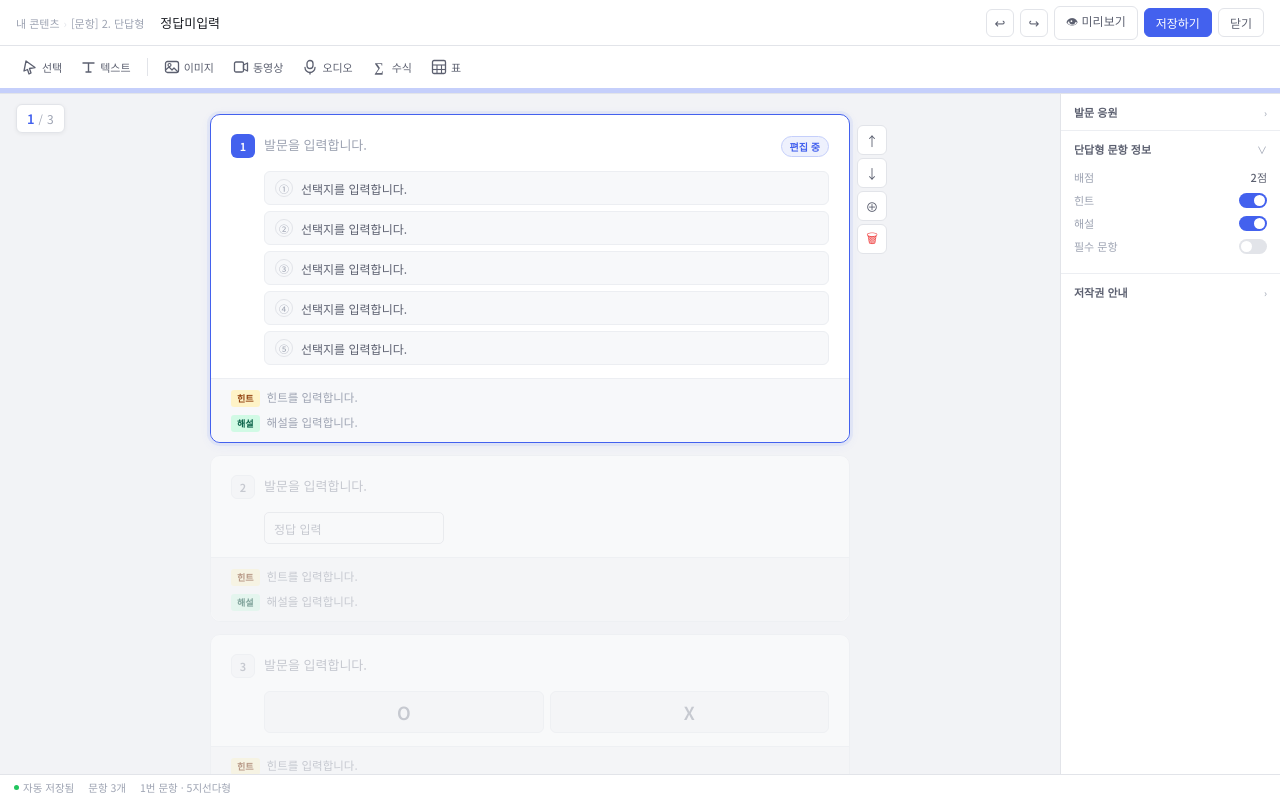
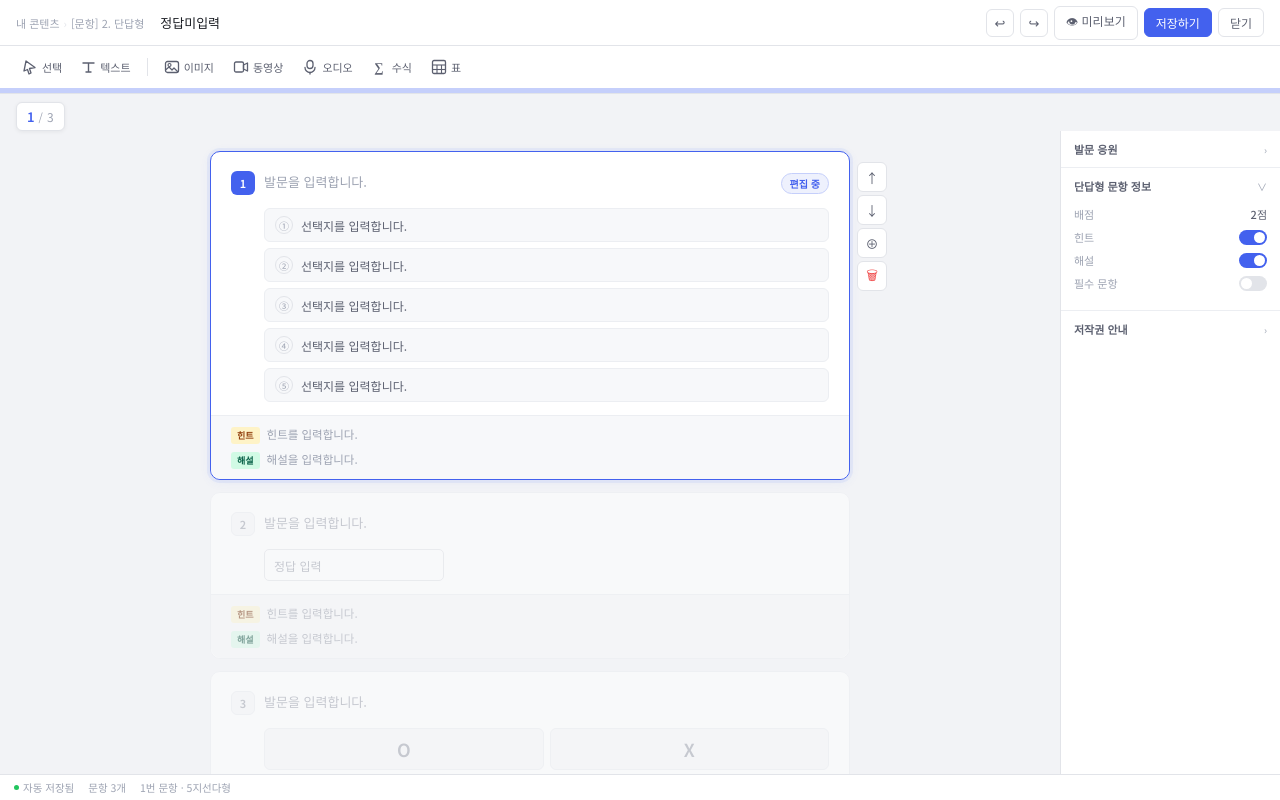
Before and after one commit to Joo-vs/260323-teachertool, a plain HTML site: page index.html in a window 1280 px wide. Drawn offline with Linux system fonts and the light colour scheme.

Commit message:
Add files via upload

```diff
--- a/index.html
+++ b/index.html
@@ -133,10 +133,10 @@ body {
 .add-btn:hover{border-color:var(--accent);color:var(--accent);background:var(--accent-light);}
 
 /* ── CANVAS ──────────────────────────────────── */
-.canvas{flex:1;overflow-y:auto;padding:20px 24px;background:var(--bg);display:flex;flex-direction:column;align-items:center;}
+.canvas{flex:1;overflow-y:auto;padding:20px 24px;background:var(--bg);}
 .canvas::-webkit-scrollbar{width:4px;}
 .canvas::-webkit-scrollbar-thumb{background:var(--border);border-radius:2px;}
-.canvas-inner{width:100%;max-width:640px;}
+.canvas-inner{width:100%;max-width:640px;margin:0 auto;}
 
 /* variant toggle strip */
 .variant-strip{
@@ -305,7 +305,13 @@ body.var-a .q-card.active .active-badge{display:block;}
 .media-preview:hover .preview-overlay { opacity:1; }
 .selected-ring { outline:2px solid var(--accent); outline-offset:2px; }
 
-/* ── ARTICLE INDICATOR ───────────────────────── */
+/* ── INDICATOR BAR ───────────────────────────── */
+.indicator-bar {
+  flex-shrink:0;
+  background:var(--bg);
+  padding:8px 16px 0;
+  z-index:10;
+}
 .article-indicator {
   display:inline-flex; align-items:center; gap:2px;
   padding:4px 10px;
@@ -313,10 +319,6 @@ body.var-a .q-card.active .active-badge{display:block;}
   background:var(--surface);
   border:1px solid var(--border);
   font-size:12px;
-  position:fixed;
-  top:98px;
-  left:16px;
-  z-index:80;
   box-shadow:0 1px 4px rgba(0,0,0,.06);
 }
 #artCurrent { color:var(--accent); font-size:13px; font-weight:600; }
@@ -480,11 +482,13 @@ body.var-a .q-card.active .active-badge{display:block;}
 
 </div>
 
-<!-- 아티클 인디케이터 (fixed) -->
-<div class="article-indicator">
-  <span id="artCurrent">1</span>
-  <span class="art-sep">/</span>
-  <span id="artTotal">3</span>
+<!-- ── INDICATOR BAR ────────────────────────── -->
+<div class="indicator-bar">
+  <div class="article-indicator">
+    <span id="artCurrent">1</span>
+    <span class="art-sep">/</span>
+    <span id="artTotal">3</span>
+  </div>
 </div>
 
 <!-- ── MAIN ──────────────────────────────────── -->
@@ -728,21 +732,11 @@ body.var-a .q-card.active .active-badge{display:block;}
   /* ── 아티클 인디케이터 ──────────────────── */
   const ART_TOTAL = 3;
   let artCurrent = 1;
-  function positionIndicator() {
-    const toolbarBottom = document.querySelector('.toolbar-area').getBoundingClientRect().bottom;
-    document.querySelector('.article-indicator').style.top = (toolbarBottom + 10) + 'px';
-  }
+
   document.addEventListener('DOMContentLoaded', () => {
     document.getElementById('artTotal').textContent = ART_TOTAL;
     document.getElementById('artCurrent').textContent = artCurrent;
-    positionIndicator();
   });
-  // 컨텍스트 툴바 열릴 때 위치 재계산
-  const _origVisible = CSSStyleDeclaration.prototype;
-  new MutationObserver(positionIndicator).observe(
-    document.querySelector('.toolbar-area') || document.body,
-    { attributes: true, subtree: true, attributeFilter: ['class'] }
-  );
 
   /* ── variant ────────────────────────────── */
   function switchVariant(v) {
@@ -818,7 +812,7 @@ body.var-a .q-card.active .active-badge{display:block;}
       preview.style.display = 'block';
       preview.classList.add('selected-ring');
       document.getElementById('ctx-' + type).classList.add('visible');
-      activeMediaType = type;
+        activeMediaType = type;
       document.getElementById('btn-' + type).classList.add('tb-active');
       toast(labels[type] + ' 삽입 완료 — 툴바 활성화');
     }
```
